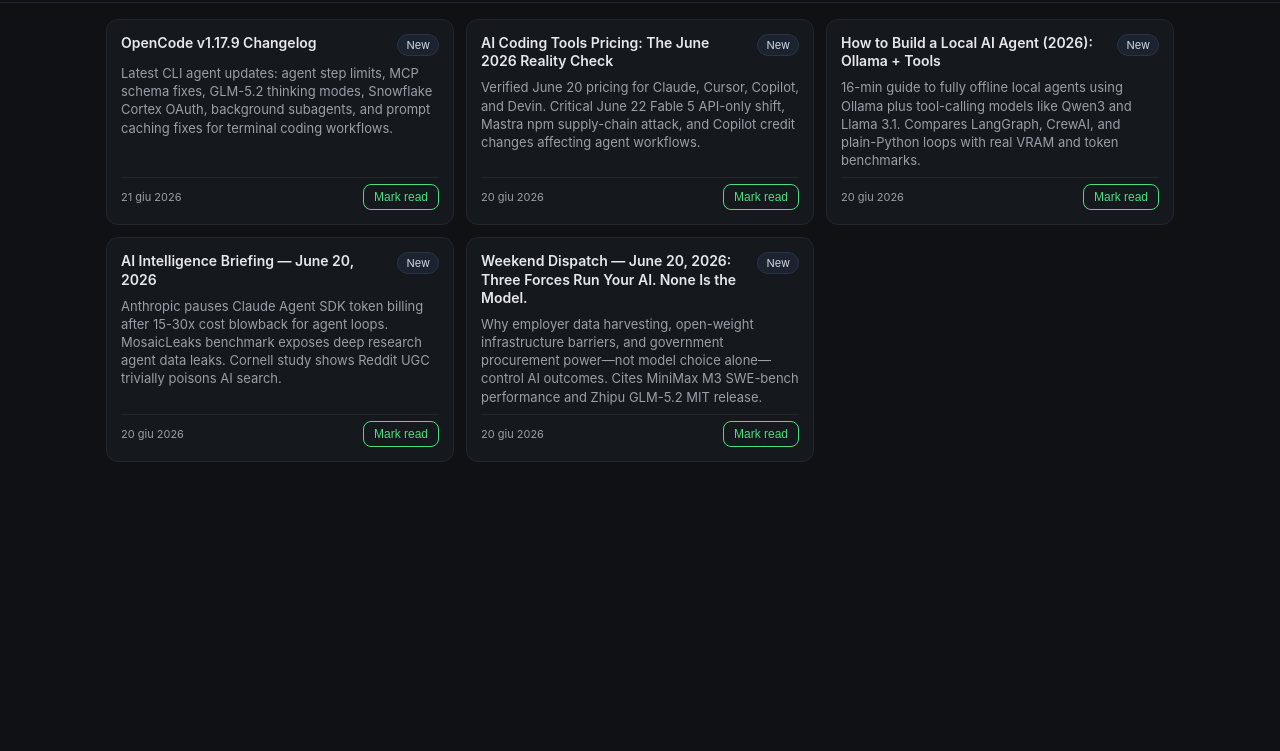
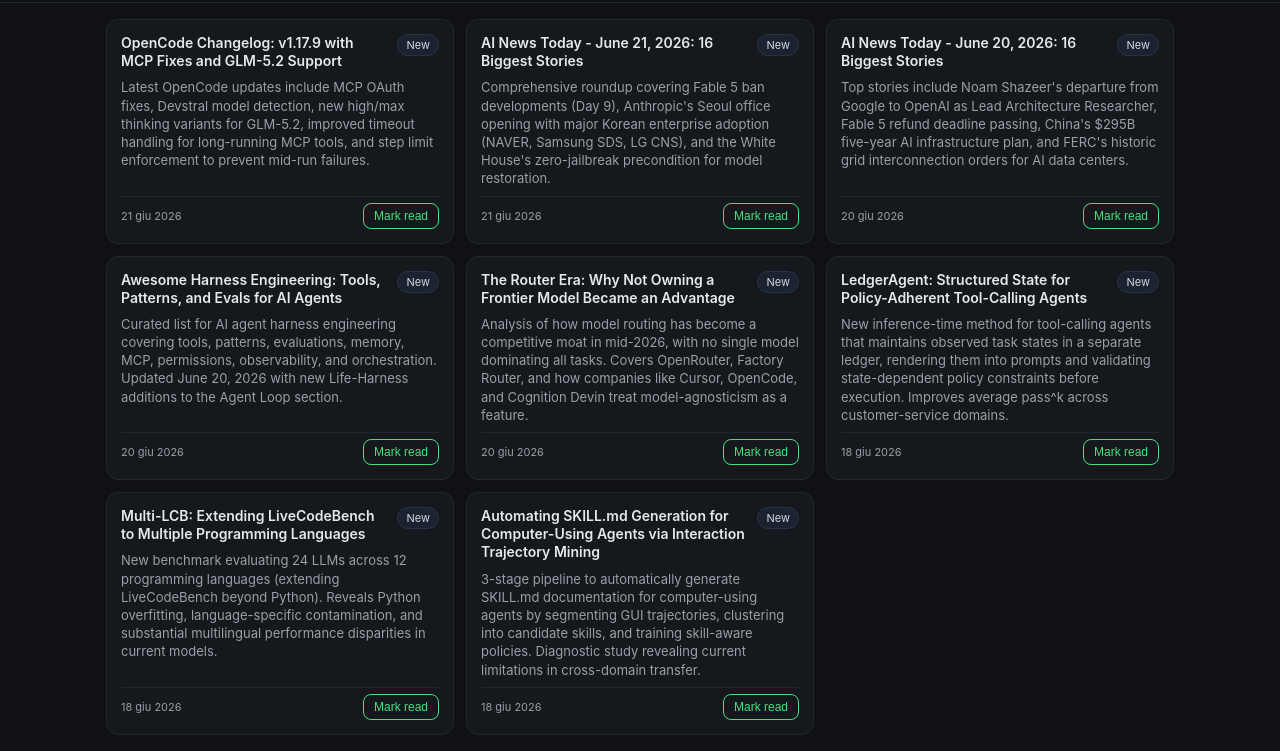
Before and after one commit to emaxgms/Antas-ai-news-feed, a plain HTML site: page index.html in a window 1280 px wide. Shown: the part 55-806 px from the top of the page. Drawn offline with Linux system fonts and the light colour scheme.

Commit message:
chore: update Antas AI News feed (2026-06-21 17:13)

```diff
--- a/index.html
+++ b/index.html
@@ -3,7 +3,7 @@
 <head>
   <meta charset="UTF-8">
   <meta name="viewport" content="width=device-width, initial-scale=1.0">
-  <title>Antas AI News</title>
+  <title>📰 Antas AI News</title>
   <style>
     :root {
       --bg: #0f1115;
--- a/items.json
+++ b/items.json
@@ -1,47 +1,58 @@
 [
   {
-    "id": "d3b28c6b-f8bf-4a80-b209-eea8412d4f12",
-    "title": "OpenCode v1.17.9 Changelog",
+    "id": "e7b5c6a2-3f1d-4a8e-9b2c-5d6f7a8b9c0d",
+    "title": "OpenCode Changelog: v1.17.9 with MCP Fixes and GLM-5.2 Support",
     "url": "https://opencode.ai/changelog",
-    "description": "Latest CLI agent updates: agent step limits, MCP schema fixes, GLM-5.2 thinking modes, Snowflake Cortex OAuth, background subagents, and prompt caching fixes for terminal coding workflows.",
-    "published_at": "2026-06-21T00:00:00",
-    "added_at": "2026-06-21T14:48:55.430049",
-    "read": true
+    "description": "Latest OpenCode updates include MCP OAuth fixes, Devstral model detection, new high/max thinking variants for GLM-5.2, improved timeout handling for long-running MCP tools, and step limit enforcement to prevent mid-run failures.",
+    "published_at": "2026-06-21T00:00:00Z"
   },
   {
-    "id": "bc8bb1f1-2541-4545-a737-d7bbca3745d8",
-    "title": "AI Coding Tools Pricing: The June 2026 Reality Check",
-    "url": "https://www.developersdigest.tech/blog/ai-coding-tools-pricing-june-2026",
-    "description": "Verified June 20 pricing for Claude, Cursor, Copilot, and Devin. Critical June 22 Fable 5 API-only shift, Mastra npm supply-chain attack, and Copilot credit changes affecting agent workflows.",
-    "published_at": "2026-06-20T00:00:00",
-    "added_at": "2026-06-21T14:48:55.430049",
-    "read": false
+    "id": "a1b2c3d4-e5f6-7890-abcd-ef1234567890",
+    "title": "AI News Today - June 21, 2026: 16 Biggest Stories",
+    "url": "https://www.buildfastwithai.com/blogs/ai-news-today-june-21-2026",
+    "description": "Comprehensive roundup covering Fable 5 ban developments (Day 9), Anthropic's Seoul office opening with major Korean enterprise adoption (NAVER, Samsung SDS, LG CNS), and the White House's zero-jailbreak precondition for model restoration.",
+    "published_at": "2026-06-21T00:00:00Z"
   },
   {
-    "id": "387f10af-da5d-4149-9c96-e6847ecedca3",
-    "title": "How to Build a Local AI Agent (2026): Ollama + Tools",
-    "url": "https://localaimaster.com/blog/build-local-ai-agent",
-    "description": "16-min guide to fully offline local agents using Ollama plus tool-calling models like Qwen3 and Llama 3.1. Compares LangGraph, CrewAI, and plain-Python loops with real VRAM and token benchmarks.",
-    "published_at": "2026-06-20T00:00:00",
-    "added_at": "2026-06-21T14:48:55.430049",
-    "read": false
+    "id": "f9e8d7c6-b5a4-3210-9876-543210fedcba",
+    "title": "AI News Today - June 20, 2026: 16 Biggest Stories",
+    "url": "https://www.buildfastwithai.com/blogs/ai-news-today-june-20-2026",
+    "description": "Top stories include Noam Shazeer's departure from Google to OpenAI as Lead Architecture Researcher, Fable 5 refund deadline passing, China's $295B five-year AI infrastructure plan, and FERC's historic grid interconnection orders for AI data centers.",
+    "published_at": "2026-06-20T00:00:00Z"
   },
   {
-    "id": "c4b3b452-9c65-40e9-83c6-1e1435172b37",
-    "title": "AI Intelligence Briefing — June 20, 2026",
-    "url": "https://buttondown.com/pollak/archive/ai-intelligence-briefing-june-20-2026/",
-    "description": "Anthropic pauses Claude Agent SDK token billing after 15-30x cost blowback for agent loops. MosaicLeaks benchmark exposes deep research agent data leaks. Cornell study shows Reddit UGC trivially poisons AI search.",
-    "published_at": "2026-06-20T00:00:00",
-    "added_at": "2026-06-21T14:48:55.430049",
-    "read": false
+    "id": "12345678-90ab-cdef-1234-567890abcdef",
+    "title": "Awesome Harness Engineering: Tools, Patterns, and Evals for AI Agents",
+    "url": "https://github.com/ai-boost/awesome-harness-engineering",
+    "description": "Curated list for AI agent harness engineering covering tools, patterns, evaluations, memory, MCP, permissions, observability, and orchestration. Updated June 20, 2026 with new Life-Harness additions to the Agent Loop section.",
+    "published_at": "2026-06-20T00:00:00Z"
   },
   {
-    "id": "e51c319d-31df-4fa1-9904-08eeb189bc51",
-    "title": "Weekend Dispatch — June 20, 2026: Three Forces Run Your AI. None Is the Model.",
-    "url": "https://claudecodefornoncoders.substack.com/p/weekend-dispatch-june-20-2026-three",
-    "description": "Why employer data harvesting, open-weight infrastructure barriers, and government procurement power—not model choice alone—control AI outcomes. Cites MiniMax M3 SWE-bench performance and Zhipu GLM-5.2 MIT release.",
-    "published_at": "2026-06-20T00:00:00",
-    "added_at": "2026-06-21T14:48:55.430049",
-    "read": false
+    "id": "abcdef12-3456-7890-abcd-ef1234567890",
+    "title": "LedgerAgent: Structured State for Policy-Adherent Tool-Calling Agents",
+    "url": "https://arxiv.org/abs/2606.20529",
+    "description": "New inference-time method for tool-calling agents that maintains observed task states in a separate ledger, rendering them into prompts and validating state-dependent policy constraints before execution. Improves average pass^k across customer-service domains.",
+    "published_at": "2026-06-18T00:00:00Z"
+  },
+  {
+    "id": "98765432-10ab-cdef-9876-543210fedcba",
+    "title": "Multi-LCB: Extending LiveCodeBench to Multiple Programming Languages",
+    "url": "https://arxiv.org/abs/2606.20517",
+    "description": "New benchmark evaluating 24 LLMs across 12 programming languages (extending LiveCodeBench beyond Python). Reveals Python overfitting, language-specific contamination, and substantial multilingual performance disparities in current models.",
+    "published_at": "2026-06-18T00:00:00Z"
+  },
+  {
+    "id": "11223344-5566-7788-9900-aabbccddeeff",
+    "title": "Automating SKILL.md Generation for Computer-Using Agents via Interaction Trajectory Mining",
+    "url": "https://arxiv.org/abs/2606.20363",
+    "description": "3-stage pipeline to automatically generate SKILL.md documentation for computer-using agents by segmenting GUI trajectories, clustering into candidate skills, and training skill-aware policies. Diagnostic study revealing current limitations in cross-domain transfer.",
+    "published_at": "2026-06-18T00:00:00Z"
+  },
+  {
+    "id": "ffeeddcc-bb99-8877-6655-4433221100ff",
+    "title": "The Router Era: Why Not Owning a Frontier Model Became an Advantage",
+    "url": "https://www.developersdigest.tech/blog/model-routers-optionality-advantage-2026",
+    "description": "Analysis of how model routing has become a competitive moat in mid-2026, with no single model dominating all tasks. Covers OpenRouter, Factory Router, and how companies like Cursor, OpenCode, and Cognition Devin treat model-agnosticism as a feature.",
+    "published_at": "2026-06-20T00:00:00Z"
   }
 ]
```
